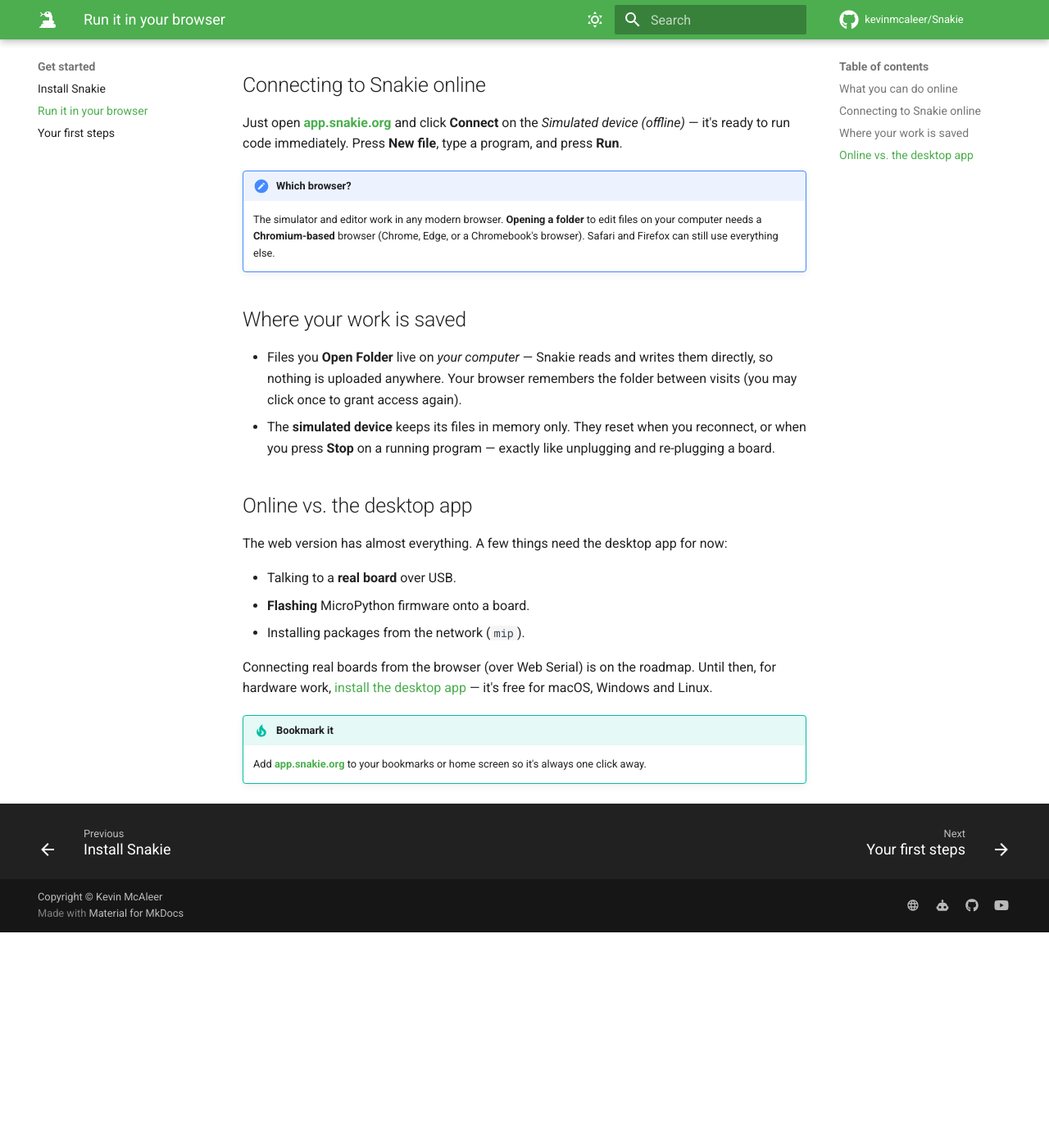
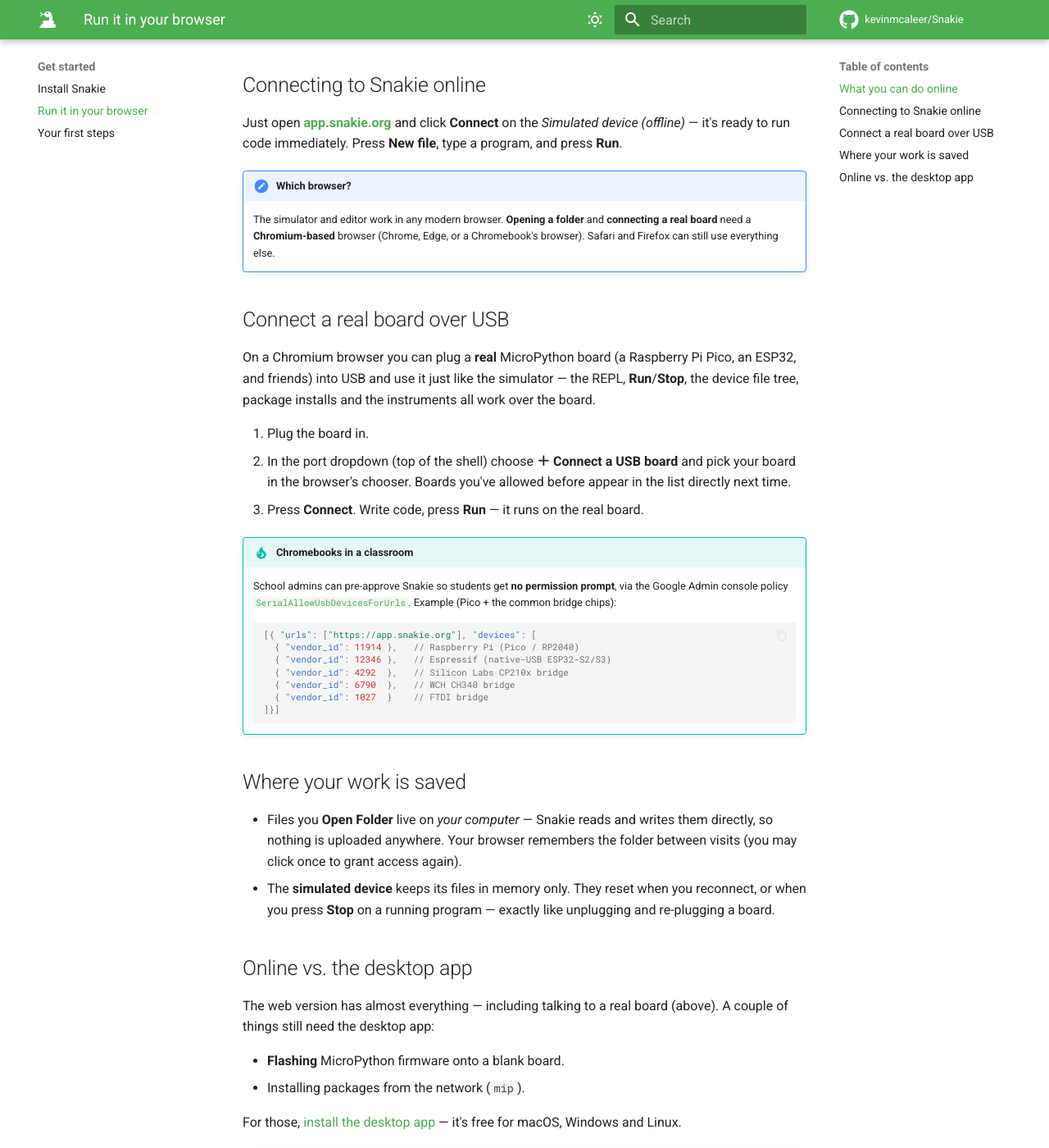
Before and after one commit to kevinmcaleer/snakie-docs, an MkDocs documentation site: the page built from docs/get-started/web.md, in a window 1280 px wide and 1400 px high, scrolled down 745 px. Shown: the whole window at 82% size. Built offline with MkDocs 1.6.1 and Material for MkDocs 9.7.7, drawn with Linux system fonts in a browser that asks for light colours; comment, search, counter and statistics services are not loaded; before the commit the page ends 1882 px from its top, so only the background shows below that.

Commit message:
docs: real boards over Web Serial now work in the browser (#465)
Web Serial shipped: document connecting a real Pico/ESP over USB in a
Chromium browser, and add the classroom SerialAllowUsbDevicesForUrls
admin-console recipe. Move "real board over USB" out of the desktop-only list.

Co-Authored-By: Claude Opus 4.8 (1M context) <noreply@anthropic.com>

````diff
--- a/docs/get-started/web.md
+++ b/docs/get-started/web.md
@@ -28,9 +28,38 @@ Just open **[app.snakie.org](https://app.snakie.org)** and click **Connect** on
 type a program, and press **Run**.
 
 !!! note "Which browser?"
-    The simulator and editor work in any modern browser. **Opening a folder** to
-    edit files on your computer needs a **Chromium-based** browser (Chrome, Edge,
-    or a Chromebook's browser). Safari and Firefox can still use everything else.
+    The simulator and editor work in any modern browser. **Opening a folder** and
+    **connecting a real board** need a **Chromium-based** browser (Chrome, Edge, or
+    a Chromebook's browser). Safari and Firefox can still use everything else.
+
+## Connect a real board over USB
+
+On a Chromium browser you can plug a **real** MicroPython board (a Raspberry Pi
+Pico, an ESP32, and friends) into USB and use it just like the simulator — the
+REPL, **Run**/**Stop**, the device file tree, package installs and the instruments
+all work over the board.
+
+1. Plug the board in.
+2. In the port dropdown (top of the shell) choose **＋ Connect a USB board** and
+   pick your board in the browser's chooser. Boards you've allowed before appear
+   in the list directly next time.
+3. Press **Connect**. Write code, press **Run** — it runs on the real board.
+
+!!! tip "Chromebooks in a classroom"
+    School admins can pre-approve Snakie so students get **no permission prompt**,
+    via the Google Admin console policy
+    [`SerialAllowUsbDevicesForUrls`](https://chromeenterprise.google/policies/#SerialAllowUsbDevicesForUrls).
+    Example (Pico + the common bridge chips):
+
+    ```json
+    [{ "urls": ["https://app.snakie.org"], "devices": [
+      { "vendor_id": 11914 },   // Raspberry Pi (Pico / RP2040)
+      { "vendor_id": 12346 },   // Espressif (native-USB ESP32-S2/S3)
+      { "vendor_id": 4292  },   // Silicon Labs CP210x bridge
+      { "vendor_id": 6790  },   // WCH CH340 bridge
+      { "vendor_id": 1027  }    // FTDI bridge
+    ]}]
+    ```
 
 ## Where your work is saved
 
@@ -43,15 +72,14 @@ type a program, and press **Run**.
 
 ## Online vs. the desktop app
 
-The web version has almost everything. A few things need the desktop app for now:
+The web version has almost everything — including talking to a real board (above).
+A couple of things still need the desktop app:
 
-- Talking to a **real board** over USB.
-- **Flashing** MicroPython firmware onto a board.
+- **Flashing** MicroPython firmware onto a blank board.
 - Installing packages from the network (`mip`).
 
-Connecting real boards from the browser (over Web Serial) is on the roadmap. Until
-then, for hardware work, [install the desktop app](install.md) — it's free for
-macOS, Windows and Linux.
+For those, [install the desktop app](install.md) — it's free for macOS, Windows
+and Linux.
 
 !!! tip "Bookmark it"
     Add **[app.snakie.org](https://app.snakie.org)** to your bookmarks or home
````
